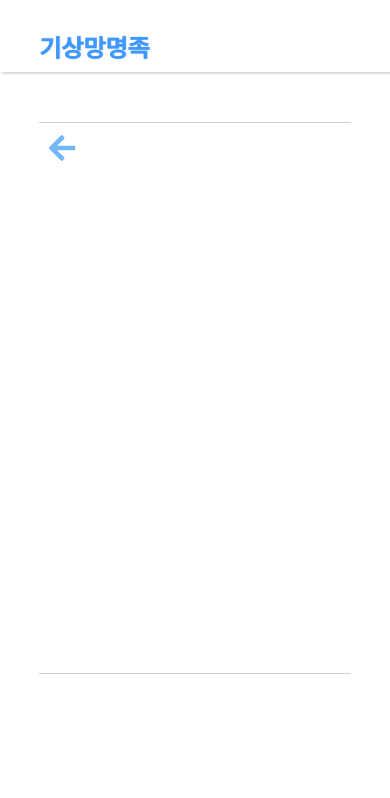
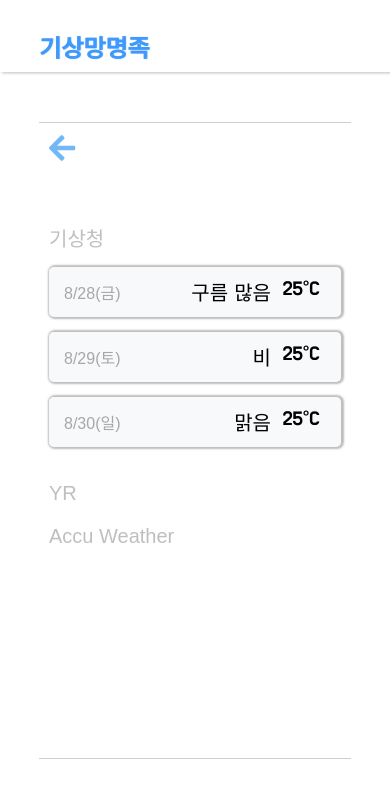
Before and after one commit to Tanney-102/weatherapp, a plain HTML site: page weather.html in a window 390 px wide. Drawn offline with Linux system fonts and the light colour scheme.

Commit message:
update weather ui & script

```diff
--- a/css/style-weather.css
+++ b/css/style-weather.css
@@ -33,6 +33,75 @@ main .weather-container .back-btn .fa-arrow-left:hover {
 
 main .weather-container .weather-area {
     border-bottom:1px solid #cfcfcf;
-    padding:50px 10px 100px;
-    height:400px;
+    padding:90px 10px 200px;
+    height:100%;
+
+    display:flex;
+    flex-wrap:wrap;
+    justify-content:space-between;
+    /* align-items:center; */
 }
+
+main .weather-container .weathers {
+    width:31%;
+    margin:10px 0;
+}
+
+main .weather-container .weathers-site-name {
+    color:#bfbfbf;
+    font-size:20px;
+}
+
+/* main .weather-container .weather-content {
+    width:100%;
+} */
+
+main .weather-container .content-container {
+    width:100%;
+    height:50px;
+    margin:15px 0;
+    border-radius: 5px;
+    background-color:rgba(234, 240, 243, 0.4);
+    box-shadow: 1px 0px 2px 2px #bdbdbd;
+
+    display:flex;
+    justify-content:space-between;
+    align-items:center;
+}
+
+main .weather-container .date {
+    color:#a7a7a7;
+    margin-left:15px;
+    width:65px;
+}
+
+main .weather-container .weather-info {
+    width:calc(100% - 95px);
+    margin-right:15px;
+
+    display:flex;
+    justify-content:flex-end;
+}
+
+main .weather-container .weather-state, .temperature {
+    margin:0 3%;
+    font-family: 'Do Hyeon', sans-serif;
+    font-size:20px;
+    font-weight:400;
+}
+
+@media all and (max-width:1150px) {
+    main .weather-container .weather-area {
+        justify-content:center;
+    }
+
+    main .weather-container .weathers {
+        width:60%;
+    }
+}
+
+@media all and (max-width:700px) {
+    main .weather-container .weathers {
+        width:100%;
+    }
+}
--- a/src/index.js
+++ b/src/index.js
@@ -40,7 +40,7 @@ function renderSubAreaBtns(e) {
     const areasEng = areaTreeEng.subArea[parentNameEng];
 
     areas.forEach((name, idx) => {
-        const url = encodeURI(`./weather.html?pName=${parentName}&cName=${name}&pNameE=${parentNameEng}&cNameE=${areasEng[idx]}`);
+        const url = encodeURI(`./weather?pName=${parentName}&cName=${name}&pNameE=${parentNameEng}&cNameE=${areasEng[idx]}`);
 
         $locSelectArea.innerHTML += `
             <button class="location-btn btn-hover">
--- a/src/main-view.js
+++ b/src/main-view.js
@@ -1,4 +1,4 @@
 const viewportHeight = Math.max(document.documentElement.clientHeight, window.innerHeight || 0);
 
 document.querySelector('.select-location-container').style.height = viewportHeight*0.65 + 'px';
-document.querySelector('main').style.height = viewportHeight*0.9 + 'px';
+document.querySelector('main').style.height = viewportHeight + 'px';
--- a/src/weather.js
+++ b/src/weather.js
@@ -1,7 +1,6 @@
-const $weatherContainer = document.querySelector('.weather-container');
 const $weatherHeader = document.querySelector('.weather-header');
 const $backBtn = document.querySelector('.back-btn');
-const $weatherArea = document.querySelector('.weather-area');
+const $weatherContent = document.getElementsByClassName('weather-content');
 
 $backBtn.addEventListener('click', () => { location.replace('/') });
 renderPage();
@@ -9,17 +8,41 @@ renderPage();
 
 //
 // functions
-function renderPage() {
+const renderPage = () => {
     const query = decodeURI(document.URL).split('?')[1];
     const splitedQuery = query.split('&');
-    const parentName = query.split('&')[0].split('=')[1];
-    const childName = query.split('&')[1].split('=')[1];
-    const parentNameEng = query.split('&')[2].split('=')[1];
-    const childNameEng = query.split('&')[3].split('=')[1];
+    const parentName = splitedQuery[0].split('=')[1];
+    const childName = splitedQuery[1].split('=')[1];
 
     $weatherHeader.innerHTML = parentName + ' > ' + childName;
-    $weatherArea.innerHTML = `
-            <h3>한글주소명 : ${parentName} ${childName}</h3>
-            <h3>영문주소명 : ${parentNameEng} ${childNameEng}</h3>
-        `
+
+    // renderWeatherArea(parentName, childName);
 }
+
+const renderWeatherArea = (pName, cName) => {
+    const url = `/weather?region=${pName}-${cName}`;
+    const config = {
+        method:'get',
+    }
+
+    fetch(url, config)
+    .then(res => { return res.json() })
+    .then(result => {
+        result.forEach((_result, idx) => {
+            const $curContent = $weatherContent[idx];
+            _result.data.forEach(_data => {
+                $curContent.innerHTML += `
+                <div class="content-container">
+                    <div class="date">${_data.date}</div>
+                    <div class="weather-info">
+                        <div class="weather-state">${_data.state}</div>
+                        <div class="temperature">
+                            ${_data.state}&deg;C
+                        </div>
+                    </div>
+                </div>
+                `;
+            });
+        });
+    });
+}
--- a/weather.html
+++ b/weather.html
@@ -7,6 +7,7 @@
     <link rel="stylesheet" href="./css/style-default.css">
     <link rel="stylesheet" href="./css/style-header.css">
     <link rel="stylesheet" href="./css/style-weather.css">
+    <link href="https://fonts.googleapis.com/css2?family=Do+Hyeon&display=swap" rel="stylesheet">
     <script src="https://use.fontawesome.com/releases/v5.2.0/js/all.js"></script>
 </head>
 <body>
@@ -21,9 +22,51 @@
             <a hrer="/index.html" class="back-btn btn-hover">
                 <i class="fas fa-arrow-left"></i>
             </a>
-            <div class="weather-area"></div>
+            <div class="weather-area">
+                <div class="weathers">
+                    <div class="weathers-site-name">기상청</div>
+                    <div id="kor" class="weather-content">
+                        <div class="content-container">
+                            <div class="date">8/28(금)</div>
+                            <div class="weather-info">
+                                <div class="weather-state">구름 많음</div>
+                                <div class="temperature">
+                                    25&deg;C
+                                </div>
+                            </div>
+                        </div>
+                        <div class="content-container">
+                            <div class="date">8/29(토)</div>
+                            <div class="weather-info">
+                                <div class="weather-state">비</div>
+                                <div class="temperature">
+                                    25&deg;C
+                                </div>
+                            </div>
+                        </div>
+                        <div class="content-container">
+                            <div class="date">8/30(일)</div>
+                            <div class="weather-info">
+                                <div class="weather-state">맑음</div>
+                                <div class="temperature">
+                                    25&deg;C
+                                </div>
+                            </div>
+                        </div>
+                    </div>
+                </div>
+                <div class="weathers">
+                    <div class="weathers-site-name">YR</div>
+                    <div id="yr" class="weather-content"></div>
+                </div>
+                <div class="weathers">
+                    <div class="weathers-site-name">Accu Weather</div>
+                    <div id="Accu" class="weather-content"></div>
+                </div>
+            </div>
         </div>
     </main>
-    <script src="./src/weather.js"></script>
+
+    <!-- <script src="./src/weather.js"></script> -->
 </body>
 </html>
```
Also changed, not shown: css/style-header.css (line endings or trailing spaces).
